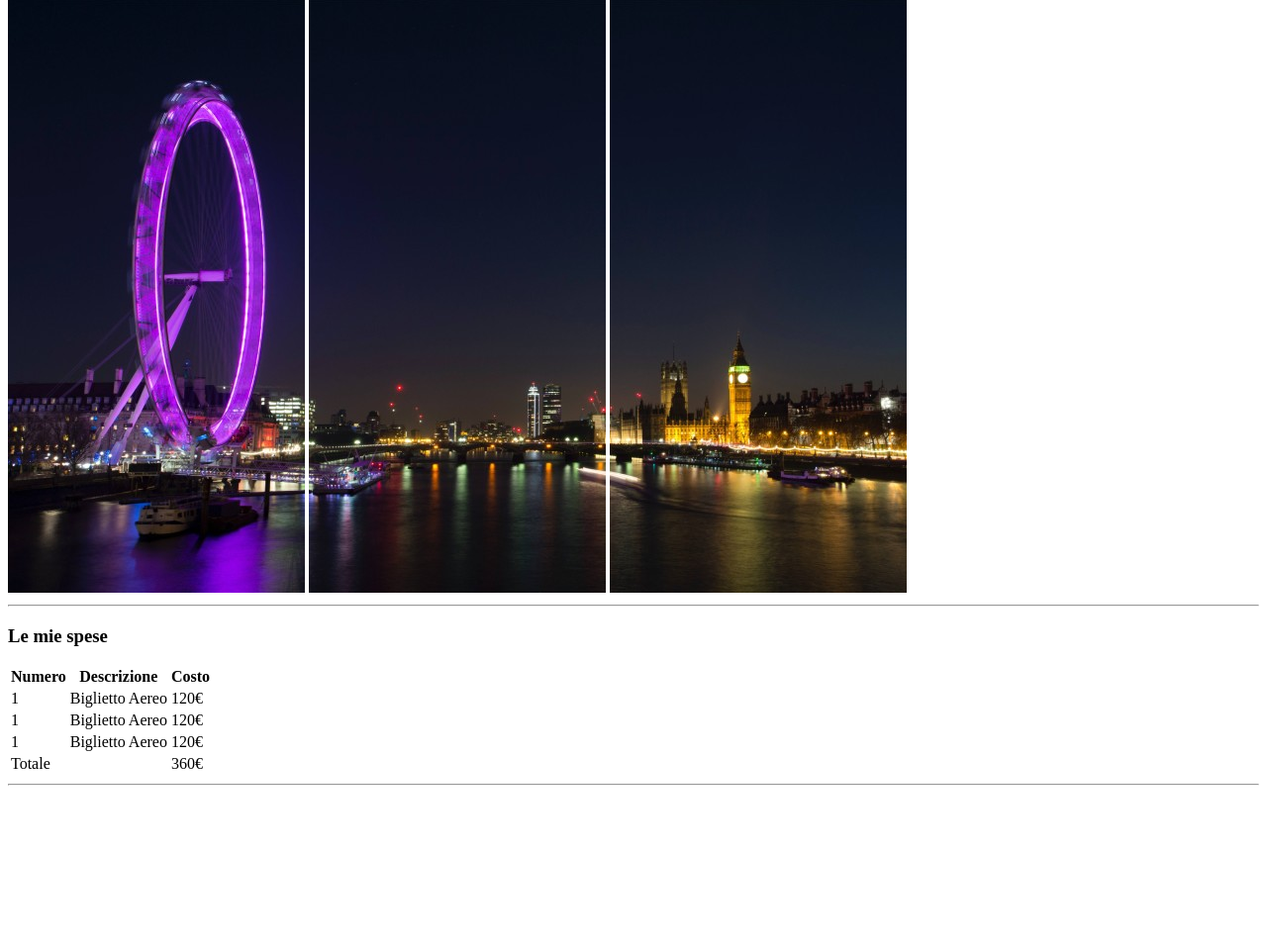
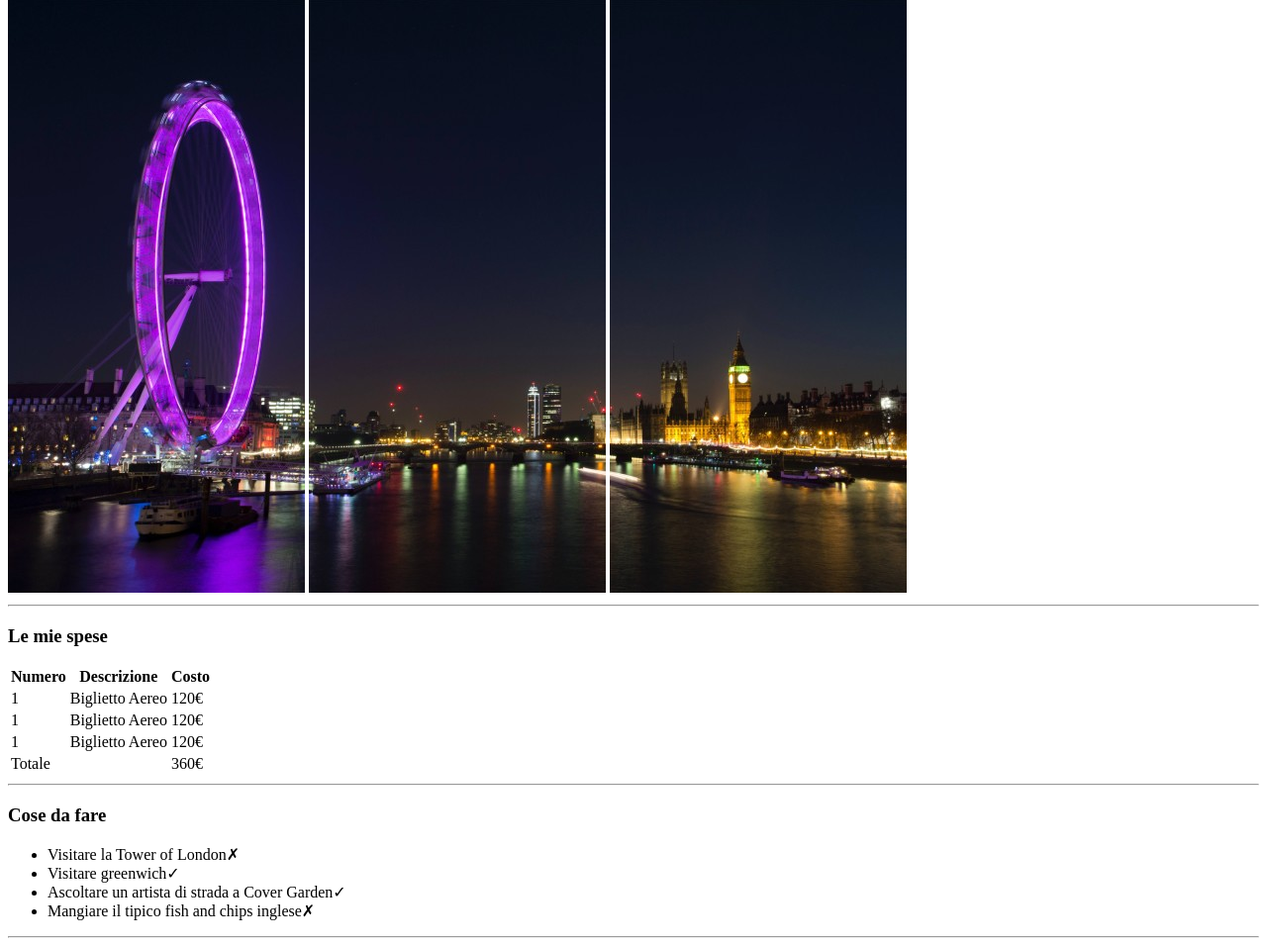
Before and after one commit to Linuxpert/html-london-trip, a plain HTML site: page index.html in a window 1280 px wide. Shown: the part 68-1024 px from the top of the page at 99% size. Before the commit the page ends 870 px from the top, so only its background shows below. Drawn offline with Linux system fonts and the light colour scheme.

Commit message:
Sezione cose da fare completato

```diff
--- a/index.html
+++ b/index.html
@@ -34,6 +34,7 @@
                 Le mie spese
             </h3>
 
+            <!--Tabella spese-->
             <table>
 
                 <thead>
@@ -71,10 +72,29 @@
                 </tbody>
             </table>
 
-            <hr>
+        </section>
 
+        <hr>
+
+        <!--sezione cose da fare-->
+        <section>
+
+            <h3>
+                Cose da fare
+            </h3>
+
+            <!-- lista cose da fare-->
+            <ul>
+                <li>Visitare la Tower of London&cross;</li>
+                <li>Visitare greenwich&check;</li>
+                <li>Ascoltare un artista di strada a Cover Garden&check;</li>
+                <li>Mangiare il tipico fish and chips inglese&cross;</li>
+            </ul>
 
         </section>
+
+        <hr>
+
     </main>
 
 
```
